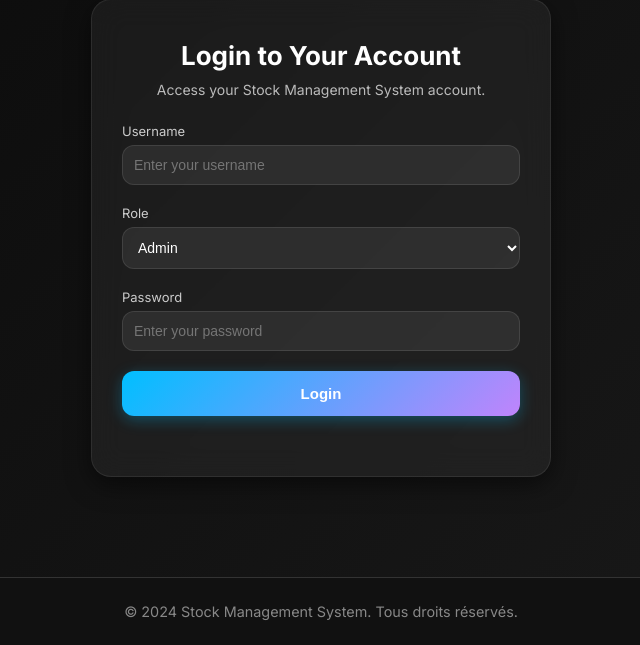
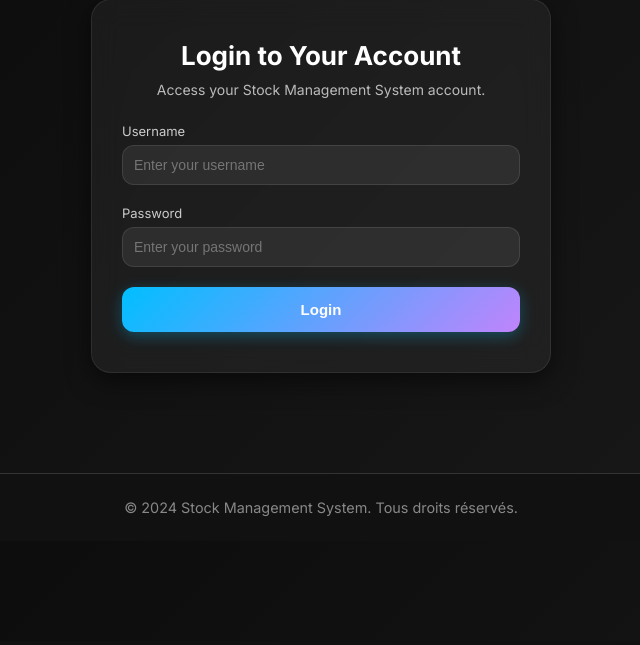
Before and after one commit to cypheredvortex/stockmanagement, a Django app: template templates/loginpage.html in a window 1280 px wide. Shown: the part 159-804 px from the top of the page, without its empty margins (319-959 px from the left). After the commit the page ends 675 px from the top, so only its background shows below. Run offline with Django 3.2, Linux system fonts and the light colour scheme; the template is opened without the code that fills it, so the values that code supplies are empty.

Commit message:
Update loginpage.html

```diff
--- a/templates/loginpage.html
+++ b/templates/loginpage.html
@@ -6,19 +6,13 @@
         <p>Access your Stock Management System account.</p>
         <form action="{% url 'auth_view' %}" method="POST">
             {% csrf_token %}
+
             <div class="input-group">
                 <label for="username">Username</label>
                 <input type="text" id="username" name="username" placeholder="Enter your username" required>
             </div>
 
-            <div class="input-group">
-                <label for="role">Role</label>
-                <select id="role" name="role">
-                    <option value="Admin">Admin</option>
-                    <option value="Gestionnaire de stock">Gestionnaire de stock</option>
-                    <option value="Employe">Employe</option>
-                </select>
-            </div>
+
 
             <div class="input-group">
                 <label for="password">Password</label>
@@ -26,10 +20,6 @@
             </div>
 
             <button type="submit">Login</button>
-            <div class="extra-links">
-                {% comment %} <a href="#">Forgot Password?</a> {% endcomment %}
-                {% comment %} <a href="{% url 'signuppage_view' %}">Create an Account</a> {% endcomment %}
-            </div>
         </form>
     </div>
 </body>
```
